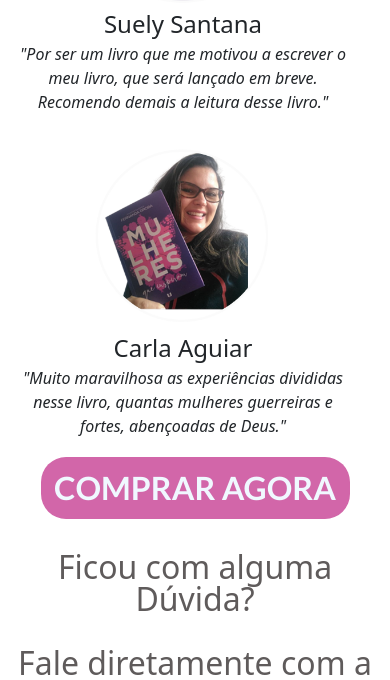
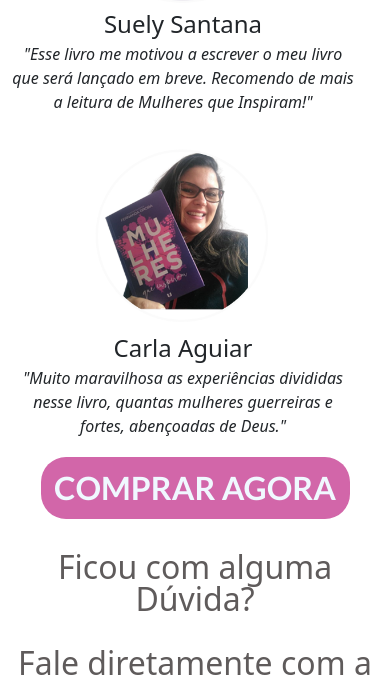
Before and after one commit to EvaldoGraciliano/FernandaGroba, a plain HTML site: page index.html in a window 390 px wide. Shown: the part 3200-3880 px from the top of the page. Drawn offline with nearby package versions, Linux system fonts and the light colour scheme; a web font is replaced by a local one.

Commit message:
Responsividade aplicada e alteraçao em depoimento

```diff
--- a/index.html
+++ b/index.html
@@ -104,7 +104,7 @@
             <div class="col">
             <img class="imgdepoimento text-center mt-3 img-fluid " src="depoimento2.png" alt="">
             <div class="text-center nomedepoimento">Suely Santana</div>
-            <div class="depoimento text-center"> "Por ser um livro que  me motivou a escrever o meu livro, que será lançado em breve. Recomendo demais a leitura desse livro." </div>
+            <div class="depoimento text-center"> "Esse livro me motivou a escrever o meu livro que será lançado em breve. Recomendo de mais a leitura de Mulheres que Inspiram!" </div>
              </div>
 
              <div class="col">
```
